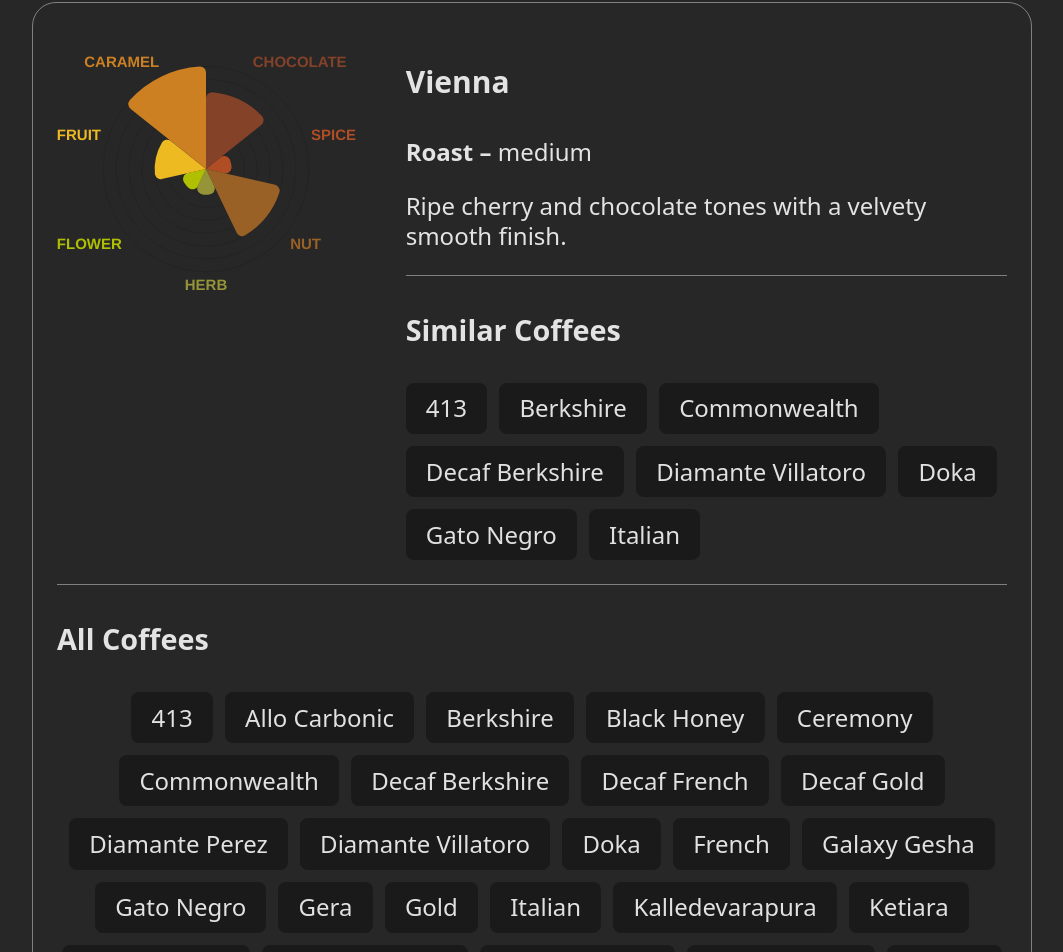
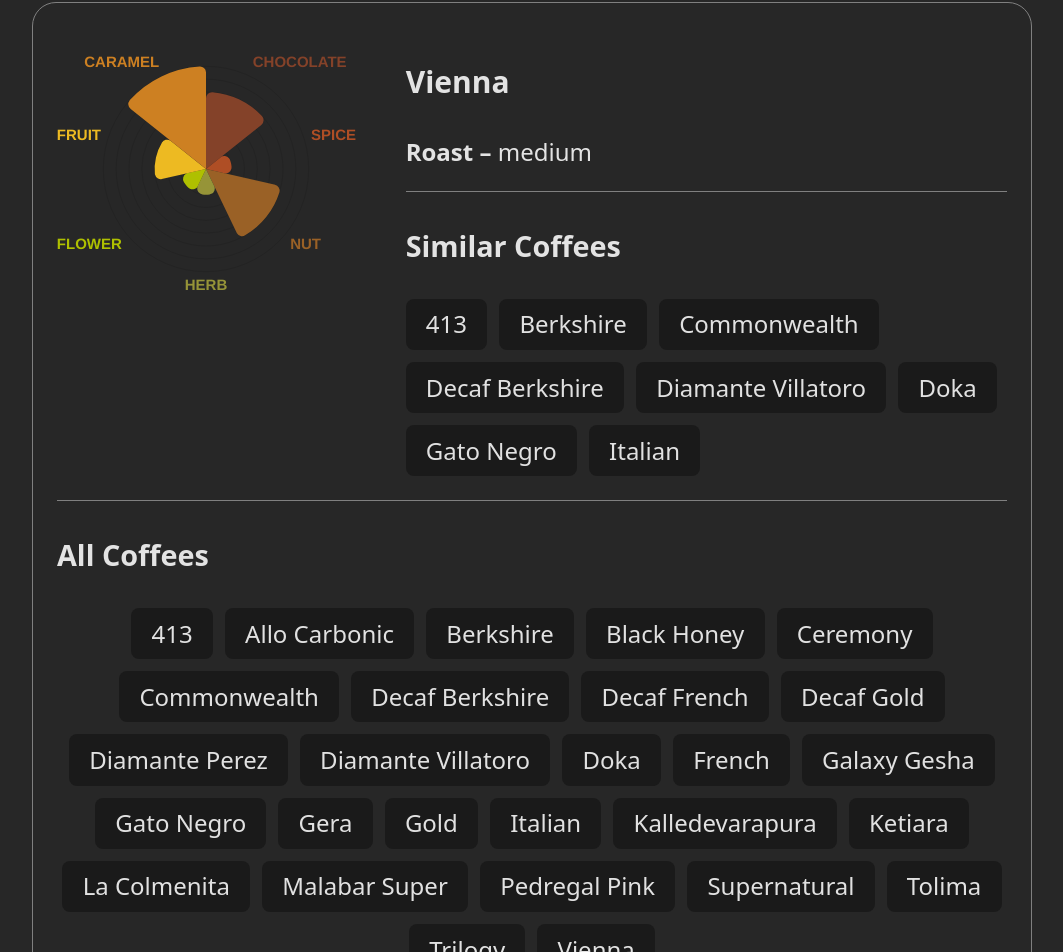
Before and after one commit to colecharb/colecharb-web, a React (Vite) app: page /projects in a window 1280 px wide. Shown: the part 1732-2684 px from the top of the page, without its empty margins (108-1171 px from the left). Built offline with nearby package versions, Linux system fonts and the light colour scheme.

Commit message:
do not display coffee description

```diff
--- a/src/components/flavorNavigator/CoffeeInfo.tsx
+++ b/src/components/flavorNavigator/CoffeeInfo.tsx
@@ -34,9 +34,9 @@ export default function ({ coffee }: { coffee: Coffee }) {
         {coffee.roast}
       </p>
 
-      <p>
+      {/* <p>
         {coffee.description}
-      </p>
+      </p> */}
 
     </>
   )
```
